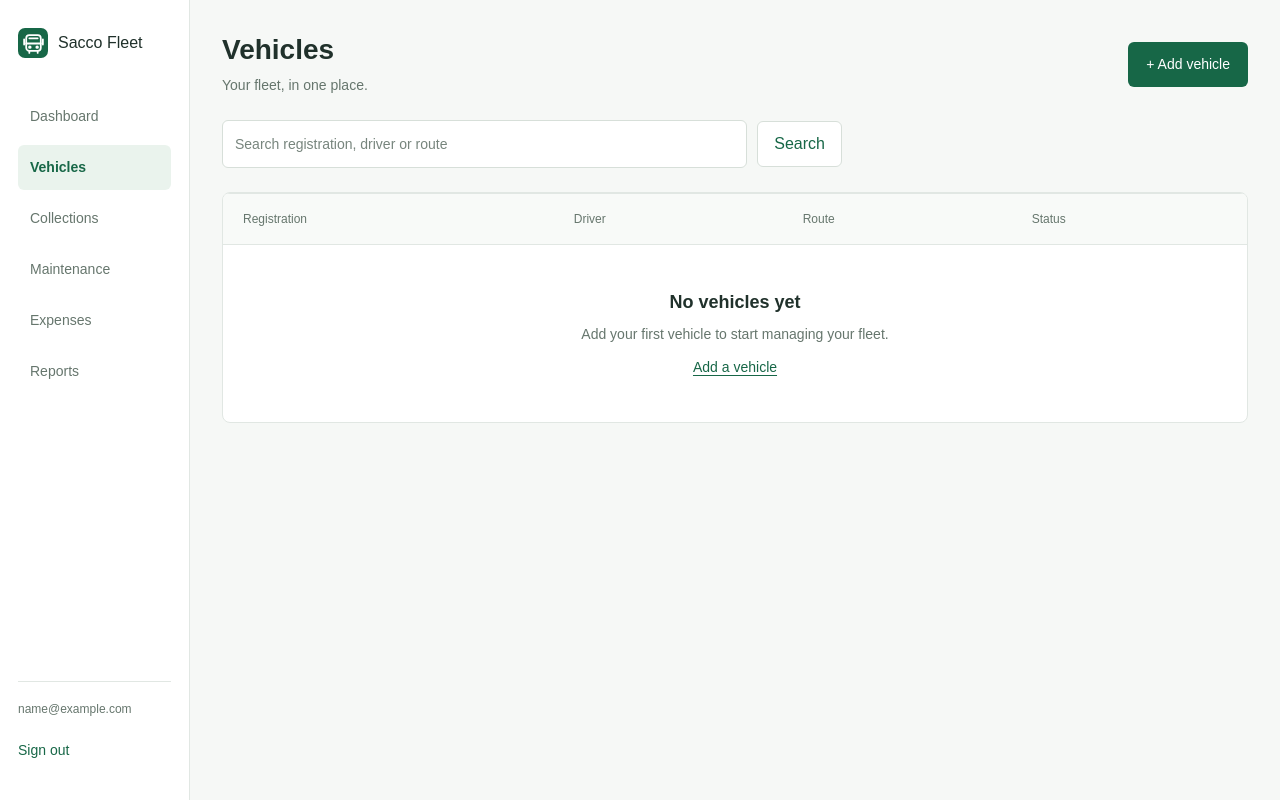
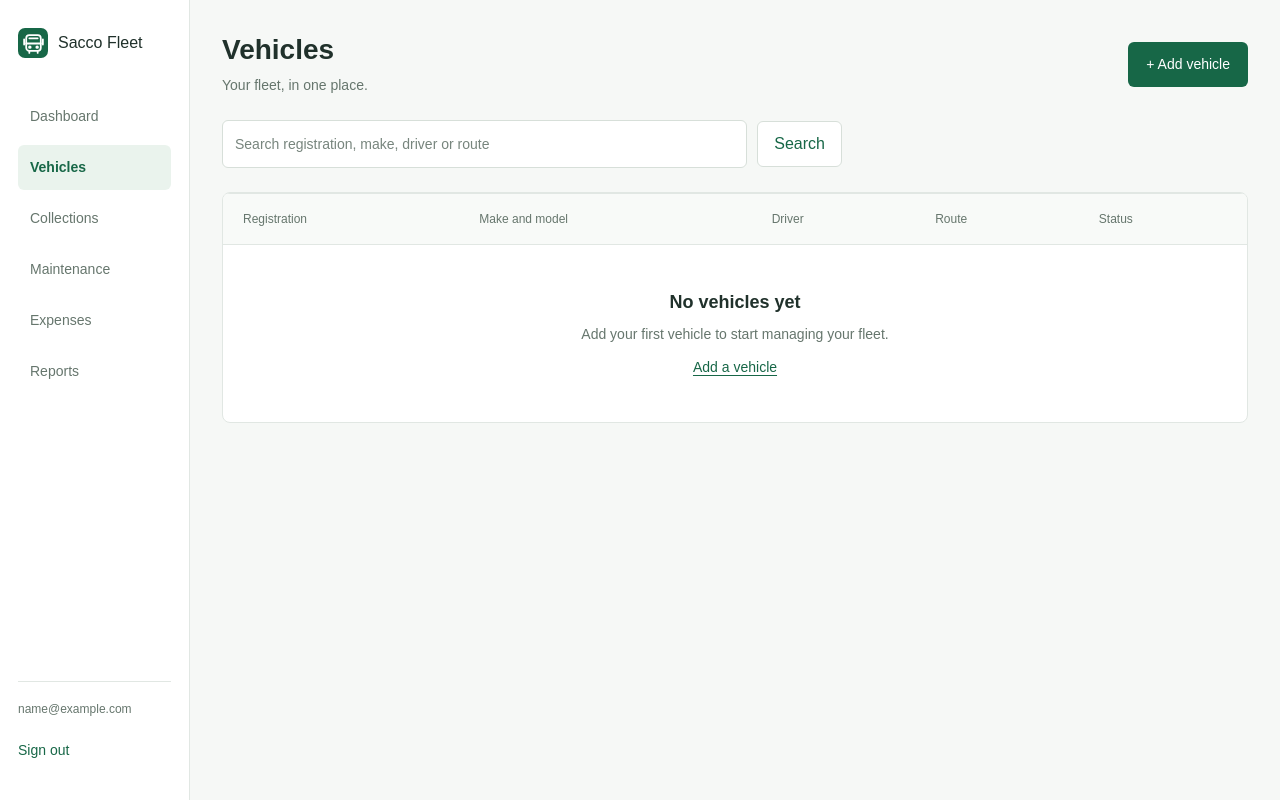
Before and after one commit to TheeBaranga/SaccoFleet, a Django app: page /vehicles/ in a window 1280 px wide. Run offline with Django 5.2, Linux system fonts and the light colour scheme; the visitor is signed in with stand-in values (Sample User, id 1); data that the repository does not hold is empty.

Commit message:
Add vehicle make and model
Co-Authored-By: Claude Opus 5.5 <noreply@anthropic.com>

```diff
--- a/fleet/admin.py
+++ b/fleet/admin.py
@@ -10,9 +10,9 @@ class FleetAdmin(admin.ModelAdmin):
 
 @admin.register(Vehicle)
 class VehicleAdmin(admin.ModelAdmin):
-    list_display = ("registration", "fleet", "driver", "route", "status")
+    list_display = ("registration", "make", "model", "fleet", "driver", "route", "status")
     list_filter = ("status",)
-    search_fields = ("registration", "driver", "route")
+    search_fields = ("registration", "make", "model", "driver", "route")
 
 
 @admin.register(Collection)
--- a/fleet/forms.py
+++ b/fleet/forms.py
@@ -5,10 +5,12 @@ from .models import Collection, Expense, Vehicle, normalize_registration
 class VehicleForm(forms.ModelForm):
     class Meta:
         model = Vehicle
-        fields = ["registration", "driver", "route", "status", "capacity", "last_service", "next_service"]
+        fields = ["registration", "make", "model", "driver", "route", "status", "capacity", "last_service", "next_service"]
         labels = {"driver": "Assigned driver", "last_service": "Last service", "next_service": "Next service"}
         widgets = {
             "registration": forms.TextInput(attrs={"placeholder": "e.g. KDA 284K", "autofocus": True}),
+            "make": forms.TextInput(attrs={"placeholder": "e.g. Toyota"}),
+            "model": forms.TextInput(attrs={"placeholder": "e.g. Hiace"}),
             "driver": forms.TextInput(attrs={"placeholder": "Driver name"}),
             "route": forms.TextInput(attrs={"placeholder": "e.g. Town – Westlands"}),
             "last_service": forms.DateInput(attrs={"type": "date"}),
--- a/fleet/models.py
+++ b/fleet/models.py
@@ -26,6 +26,8 @@ class Vehicle(models.Model):
 
     fleet = models.ForeignKey(Fleet, on_delete=models.CASCADE, related_name="vehicles")
     registration = models.CharField(max_length=20)
+    make = models.CharField(max_length=50, blank=True)
+    model = models.CharField(max_length=50, blank=True)
     driver = models.CharField(max_length=100, blank=True)
     route = models.CharField(max_length=120, blank=True)
     status = models.CharField(max_length=12, choices=Status.choices, default=Status.IDLE)
--- a/fleet/templates/fleet/vehicle_detail.html
+++ b/fleet/templates/fleet/vehicle_detail.html
@@ -10,6 +10,7 @@
   <h2 id="basic-heading">Basic information</h2>
   <dl class="detail-grid">
     <div><dt>Registration</dt><dd>{{ vehicle.registration }}</dd></div>
+    <div><dt>Make and model</dt><dd>{% if vehicle.make or vehicle.model %}{{ vehicle.make }} {{ vehicle.model }}{% else %}Not recorded{% endif %}</dd></div>
     <div><dt>Assigned driver</dt><dd>{{ vehicle.driver|default:"Unassigned" }}</dd></div>
     <div><dt>Route</dt><dd>{{ vehicle.route|default:"Unassigned" }}</dd></div>
     <div><dt>Capacity</dt><dd>{{ vehicle.capacity }} passenger{{ vehicle.capacity|pluralize }}</dd></div>
--- a/fleet/templates/fleet/vehicle_table.html
+++ b/fleet/templates/fleet/vehicle_table.html
@@ -1,12 +1,12 @@
 <div class="table-scroll" role="region" aria-label="Vehicles table" tabindex="0">
   <table>
-    <caption class="visually-hidden">Vehicle registrations, assigned drivers, routes and current status</caption>
-    <thead><tr><th scope="col">Registration</th><th scope="col">Driver</th><th scope="col">Route</th><th scope="col">Status</th></tr></thead>
+    <caption class="visually-hidden">Vehicle registrations, makes and models, assigned drivers, routes and current status</caption>
+    <thead><tr><th scope="col">Registration</th><th scope="col">Make and model</th><th scope="col">Driver</th><th scope="col">Route</th><th scope="col">Status</th></tr></thead>
     <tbody>
       {% for vehicle in vehicles %}
-      <tr><th scope="row"><a href="{% url 'vehicle_detail' vehicle.pk %}">{{ vehicle.registration }}</a></th><td>{{ vehicle.driver|default:"Unassigned" }}</td><td>{{ vehicle.route|default:"Unassigned" }}</td><td><span class="badge badge-{{ vehicle.status }}">{{ vehicle.get_status_display }}</span></td></tr>
+      <tr><th scope="row"><a href="{% url 'vehicle_detail' vehicle.pk %}">{{ vehicle.registration }}</a></th><td>{% if vehicle.make or vehicle.model %}{{ vehicle.make }} {{ vehicle.model }}{% else %}—{% endif %}</td><td>{{ vehicle.driver|default:"Unassigned" }}</td><td>{{ vehicle.route|default:"Unassigned" }}</td><td><span class="badge badge-{{ vehicle.status }}">{{ vehicle.get_status_display }}</span></td></tr>
       {% empty %}
-      <tr><td colspan="4" class="empty-state">
+      <tr><td colspan="5" class="empty-state">
         {% if query %}<h3>No vehicles found</h3><p>Try another registration, driver or route.</p><a href="{% url 'vehicles' %}">Clear search</a>
         {% else %}<h3>No vehicles yet</h3><p>Add your first vehicle to start managing your fleet.</p><a href="{% url 'add_vehicle' %}">Add a vehicle</a>{% endif %}
       </td></tr>
--- a/fleet/templates/fleet/vehicles.html
+++ b/fleet/templates/fleet/vehicles.html
@@ -4,7 +4,7 @@
 <header class="page-heading"><div><h1>Vehicles</h1><p class="subtitle">Your fleet, in one place.</p></div><a class="primary action-link" href="{% url 'add_vehicle' %}">+ Add vehicle</a></header>
 <form class="search-form" method="get" action="{% url 'vehicles' %}">
   <label class="visually-hidden" for="vehicle-search">Search vehicles</label>
-  <input id="vehicle-search" type="search" name="q" value="{{ query }}" placeholder="Search registration, driver or route" maxlength="100">
+  <input id="vehicle-search" type="search" name="q" value="{{ query }}" placeholder="Search registration, make, driver or route" maxlength="100">
   <button class="secondary" type="submit">Search</button>
 </form>
 <div class="table-panel">{% include 'fleet/vehicle_table.html' with vehicles=page_obj.object_list %}</div>
--- a/fleet/views.py
+++ b/fleet/views.py
@@ -20,7 +20,7 @@ def vehicles(request):
     query = request.GET.get("q", "").strip()[:100]
     records = Vehicle.objects.filter(fleet__owner=request.user)
     if query:
-        records = records.filter(Q(registration__icontains="".join(query.split())) | Q(driver__icontains=query) | Q(route__icontains=query))
+        records = records.filter(Q(registration__icontains="".join(query.split())) | Q(make__icontains=query) | Q(model__icontains=query) | Q(driver__icontains=query) | Q(route__icontains=query))
     page = Paginator(records, 20).get_page(request.GET.get("page"))
     return render(request, "fleet/vehicles.html", {"page_obj": page, "query": query})
 
```
Also changed, not shown: fleet/tests.py (+4 -3 lines), fleet/migrations/0003_vehicle_make_model.py (added).
